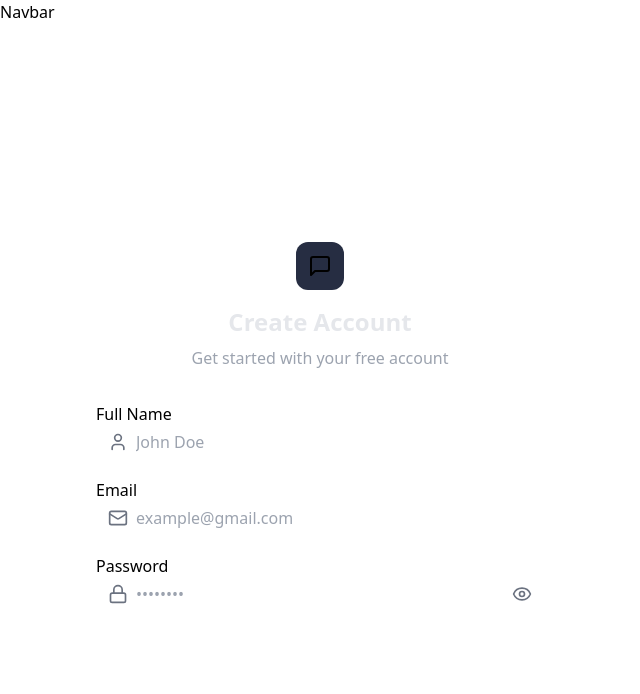
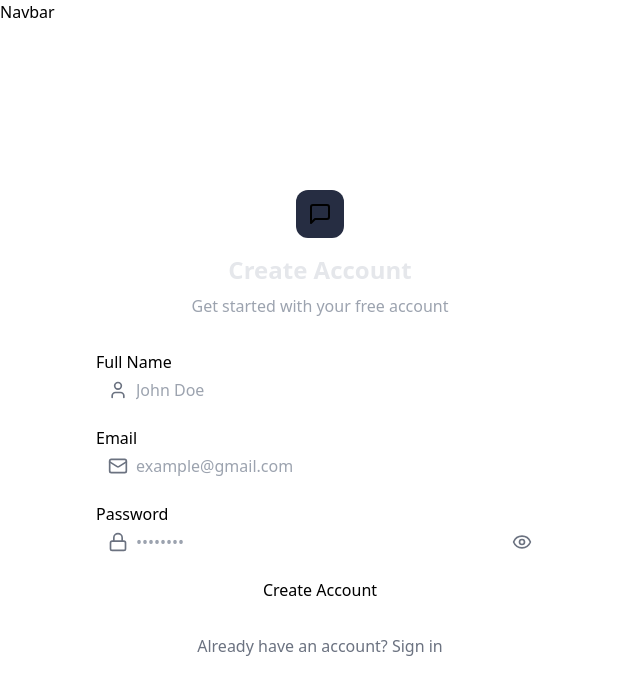
Before and after one commit to amirhamza24/test-chat, a React (Vite) app in the folder frontend/: page /signup in a window 1280 px wide. Shown: the top 694 px of the page, without its empty margins (0-640 px from the left). Built offline with nearby package versions, Linux system fonts and the light colour scheme; no server answers.

Commit message:
signup page design

```diff
--- a/frontend/src/pages/SignUpPage.jsx
+++ b/frontend/src/pages/SignUpPage.jsx
@@ -1,6 +1,15 @@
 import { useState } from "react";
 import { useAuthStore } from "../store/useAuthStore";
-import { Eye, EyeOff, Lock, Mail, MessageSquare, User } from "lucide-react";
+import {
+  Eye,
+  EyeOff,
+  Loader2,
+  Lock,
+  Mail,
+  MessageSquare,
+  User,
+} from "lucide-react";
+import { Link } from "react-router-dom";
 
 const SignUpPage = () => {
   const [showPassword, setShowPassword] = useState(false);
@@ -117,7 +126,31 @@
                 </button>
               </div>
             </div>
+
+            <button
+              type="submit"
+              className="btn btn-primary w-full"
+              disabled={isSigningUp}
+            >
+              {isSigningUp ? (
+                <>
+                  <Loader2 className="size-5 animate-spin" />
+                  Loading...
+                </>
+              ) : (
+                "Create Account"
+              )}
+            </button>
           </form>
+
+          <div className="text-center">
+            <div className="text-gray-500">
+              Already have an account?{" "}
+              <Link to="/login" className="link link-primary">
+                Sign in
+              </Link>
+            </div>
+          </div>
         </div>
       </div>
     </div>
```
Also changed, not shown: frontend/src/components/AuthImagePattern.jsx (added).
